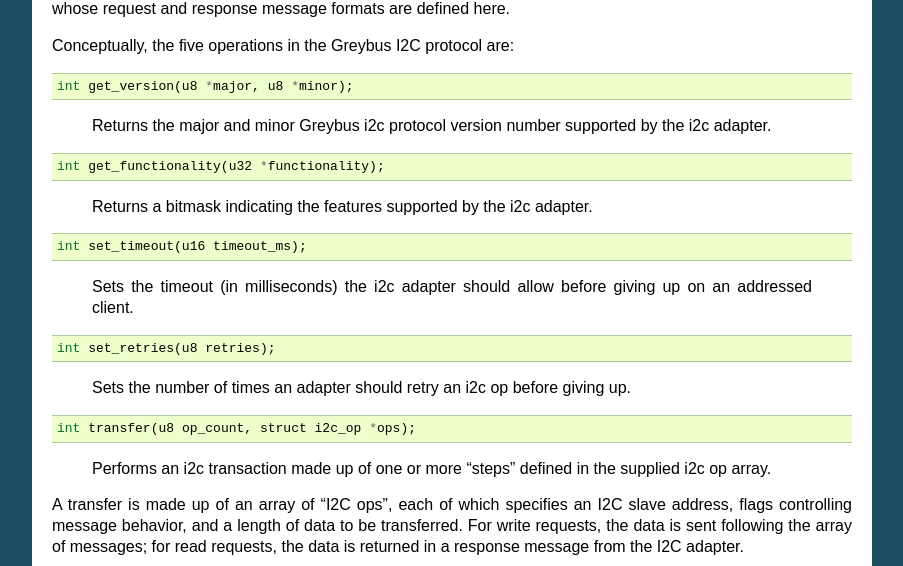
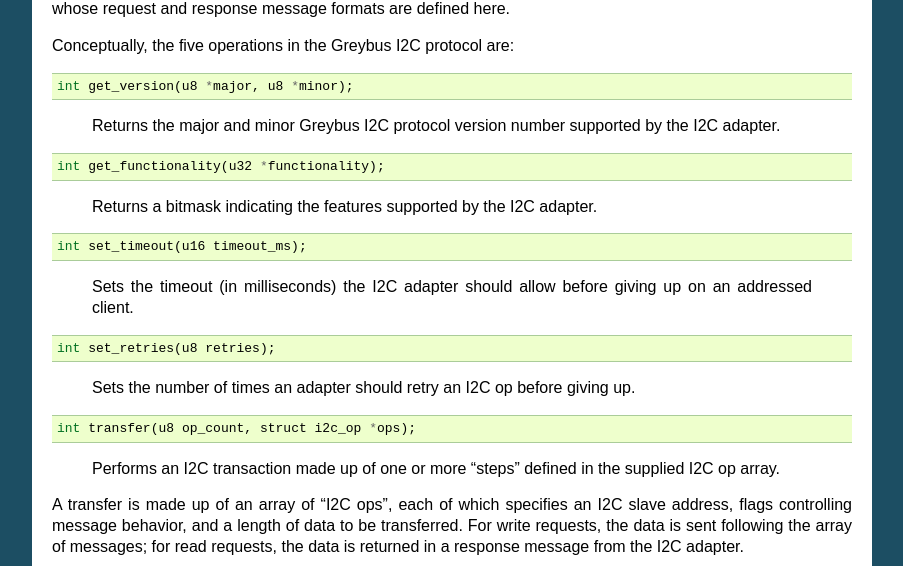
Before and after one commit to projectara/greybus-spec, a Sphinx documentation site: the page built from source/bridged_phy.rst, in a window 1280 px wide and 900 px high, scrolled down 16436 px. Shown: the part 143-709 px from the top of the window, without its empty margins (198-1101 px from the left). Built offline with Sphinx 7.4.7, drawn with Linux system fonts in a browser that asks for light colours.

Commit message:
Capitalize "I2C".
Signed-off-by: Marti Bolivar <mbolivar@leaflabs.com>
Signed-off-by: Greg Kroah-Hartman <greg@kroah.com>

```diff
--- a/source/bridged_phy.rst
+++ b/source/bridged_phy.rst
@@ -1767,8 +1767,8 @@
 
 ..
 
-    Returns the major and minor Greybus i2c protocol version number
-    supported by the i2c adapter.
+    Returns the major and minor Greybus I2C protocol version number
+    supported by the I2C adapter.
 
 ::
 
@@ -1776,7 +1776,7 @@
 
 ..
 
-    Returns a bitmask indicating the features supported by the i2c
+    Returns a bitmask indicating the features supported by the I2C
     adapter.
 
 ::
@@ -1785,7 +1785,7 @@
 
 ..
 
-   Sets the timeout (in milliseconds) the i2c adapter should allow
+   Sets the timeout (in milliseconds) the I2C adapter should allow
    before giving up on an addressed client.
 
 ::
@@ -1794,7 +1794,7 @@
 
 ..
 
-   Sets the number of times an adapter should retry an i2c op before
+   Sets the number of times an adapter should retry an I2C op before
    giving up.
 
 ::
@@ -1803,8 +1803,8 @@
 
 ..
 
-   Performs an i2c transaction made up of one or more “steps” defined
-   in the supplied i2c op array.
+   Performs an I2C transaction made up of one or more “steps” defined
+   in the supplied I2C op array.
 
 A transfer is made up of an array of “I2C ops”, each of which
 specifies an I2C slave address, flags controlling message behavior,
```
